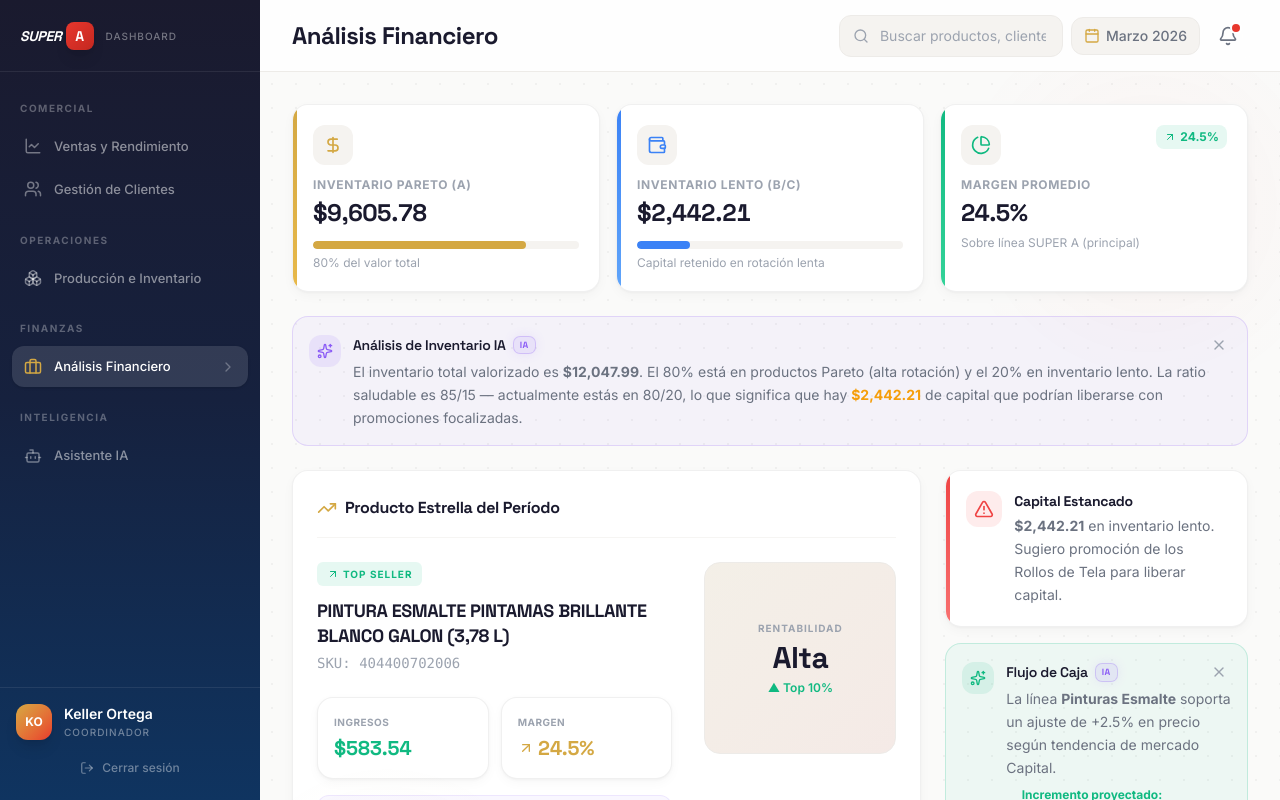
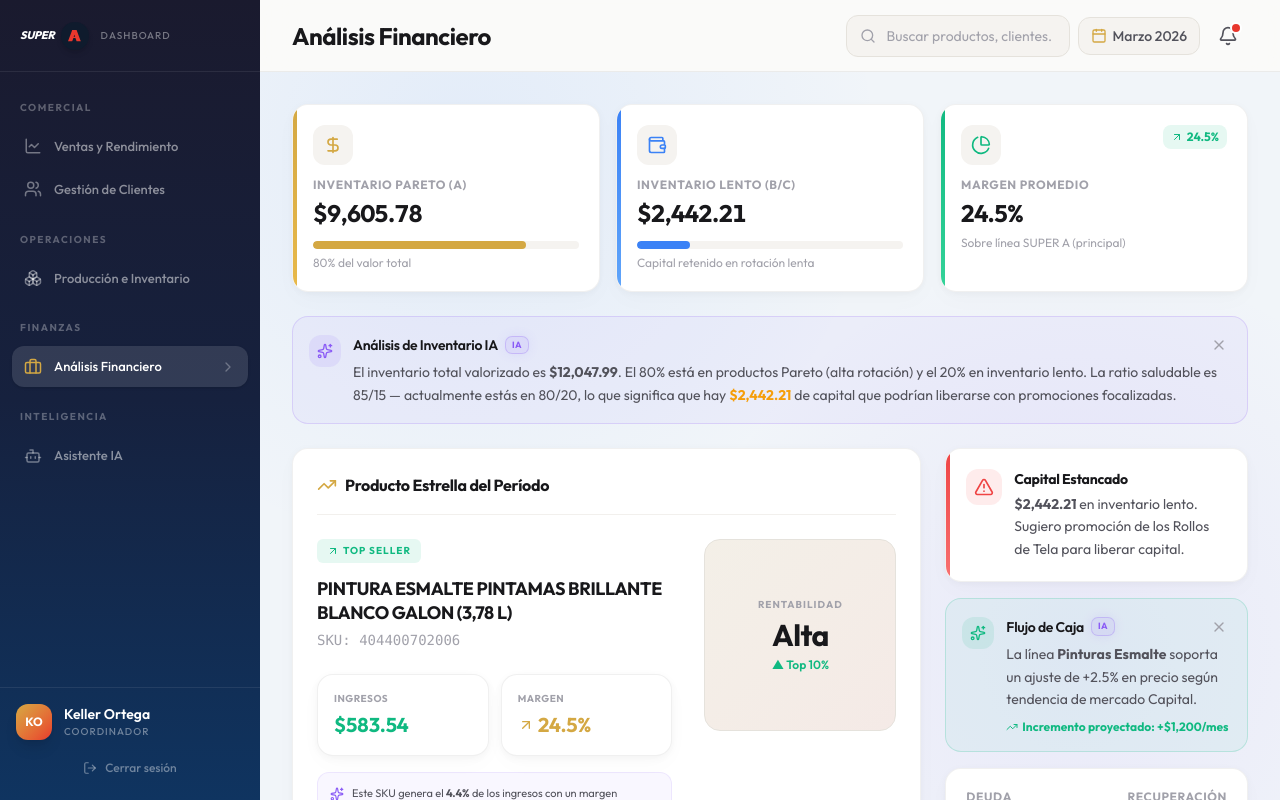
Before and after one commit to Nico317-ux/demo-2026-3-30, a React (Vite) app: page /finanzas in a window 1280 px wide. Built offline with nearby package versions, Linux system fonts and the light colour scheme.

Commit message:
nueva version

```diff
--- a/src/components/layout/Header.tsx
+++ b/src/components/layout/Header.tsx
@@ -9,7 +9,7 @@ export function Header() {
   const pageTitle = getRouteTitle(pathname);
 
   return (
-    <header className="sticky top-0 z-20 flex items-center justify-between h-[72px] border-b border-surface-2 bg-white/80 backdrop-blur-xl px-5 md:px-8">
+    <header className="sticky top-0 z-20 flex items-center justify-between h-[72px] header-light px-5 md:px-8">
       <div className="flex items-center gap-4">
         <button
           type="button"
--- a/src/components/layout/MainLayout.tsx
+++ b/src/components/layout/MainLayout.tsx
@@ -8,8 +8,8 @@ export function MainLayout() {
       <Sidebar />
       <div className="flex flex-col flex-1 overflow-hidden">
         <Header />
-        <main className="flex-1 overflow-y-auto bg-surface-0 bg-dot-grid p-5 md:p-8">
-          <div className="max-w-[1400px] mx-auto animate-fade-in-up relative blush-red blush-gold">
+        <main className="flex-1 overflow-y-auto dashboard-bg p-5 md:p-8">
+          <div className="max-w-[1400px] mx-auto animate-fade-in-up relative z-10">
             <Outlet />
           </div>
         </main>
--- a/src/components/shared/LogoBrand.tsx
+++ b/src/components/shared/LogoBrand.tsx
@@ -7,15 +7,15 @@ interface LogoBrandProps {
 }
 
 /**
- * Pure CSS recreation of the Super A brand logo.
- * "SUPER" in italic + red "A" badge.
+ * Pure CSS "SUPER A" logo.
+ * "SUPER" in bold italic text + navy circle with geometric red A.
  */
 export function LogoBrand({ size = 'md', className, showText = true }: LogoBrandProps) {
   const sizes = {
-    sm: { superText: 'text-sm', aBox: 'w-7 h-7', aText: 'text-sm', gap: 'gap-1' },
-    md: { superText: 'text-lg', aBox: 'w-9 h-9', aText: 'text-base', gap: 'gap-1.5' },
-    lg: { superText: 'text-2xl', aBox: 'w-11 h-11', aText: 'text-xl', gap: 'gap-2' },
-    xl: { superText: 'text-4xl', aBox: 'w-16 h-16', aText: 'text-3xl', gap: 'gap-3' },
+    sm: { text: 'text-[11px]', circle: 'w-7 h-7', gap: 'gap-1.5' },
+    md: { text: 'text-sm', circle: 'w-9 h-9', gap: 'gap-2' },
+    lg: { text: 'text-xl', circle: 'w-12 h-12', gap: 'gap-2.5' },
+    xl: { text: 'text-3xl', circle: 'w-16 h-16', gap: 'gap-3' },
   };
   const s = sizes[size];
 
@@ -23,34 +23,36 @@ export function LogoBrand({ size = 'md', className, showText = true }: LogoBrand
     <div className={cn("flex items-center", s.gap, className)}>
       {showText && (
         <span className={cn(
-          "font-display font-extrabold text-white uppercase italic tracking-wide select-none",
-          s.superText,
+          "font-display font-extrabold text-white uppercase italic tracking-wider select-none",
+          s.text,
         )}>
           SUPER
         </span>
       )}
-      <div className={cn(
-        "flex items-center justify-center bg-gradient-to-br from-brand-red to-[#c42820] rounded-lg shadow-lg",
-        s.aBox,
-      )}>
-        <span className={cn(
-          "font-display font-extrabold text-white leading-none select-none",
-          s.aText,
-        )}>
-          A
-        </span>
+      <div className={cn("rounded-full bg-brand-navy flex items-center justify-center shadow-md", s.circle)}>
+        <GeometricA className="w-[60%] h-[60%] text-brand-red" />
       </div>
     </div>
   );
 }
 
+function GeometricA({ className }: { className?: string }) {
+  return (
+    <svg viewBox="0 0 100 100" className={className} xmlns="http://www.w3.org/2000/svg">
+      <path
+        fill="currentColor"
+        d="M 37 18 L 63 18 L 88 85 L 63 85 L 56 66 L 44 66 L 37 85 L 12 85 Z M 50 46 L 45.5 58 L 54.5 58 Z"
+      />
+    </svg>
+  );
+}
+
 /**
- * Hero "SUPER" + Spinning "A" lockup for the login page.
- * "SUPER" is styled text, "A" is a 3D spinning cube.
+ * Hero lockup for login: SUPER text + large spinning A circle.
  */
 export function HeroBrandLockup() {
   return (
-    <div className="flex items-center justify-center gap-5 animate-fade-in-up">
+    <div className="flex items-center justify-center gap-6 animate-fade-in-up">
       {/* SUPER text */}
       <span
         className="text-6xl font-display font-extrabold text-white uppercase italic tracking-wider select-none"
@@ -61,28 +63,23 @@ export function HeroBrandLockup() {
         SUPER
       </span>
 
-      {/* Spinning A */}
+      {/* Spinning A in navy circle */}
       <div className="relative" style={{ perspective: '800px' }}>
         <div className="animate-spin-y-slow" style={{ transformStyle: 'preserve-3d' }}>
           <div
-            className="w-24 h-24 bg-gradient-to-br from-brand-red via-[#e63e35] to-[#b52a22] rounded-2xl flex items-center justify-center shadow-2xl relative overflow-hidden"
+            className="w-28 h-28 rounded-full bg-brand-navy flex items-center justify-center shadow-2xl relative overflow-hidden ring-1 ring-white/10"
             style={{
-              boxShadow: '0 0 40px rgba(232,55,45,0.35), 0 0 80px rgba(232,55,45,0.15), 0 12px 32px rgba(0,0,0,0.3)',
+              boxShadow: '0 0 50px rgba(15,52,96,0.5), 0 0 100px rgba(232,55,45,0.2), 0 16px 40px rgba(0,0,0,0.4)',
             }}
           >
             {/* Inner shine */}
-            <div className="absolute inset-0 bg-gradient-to-tr from-transparent via-white/15 to-transparent pointer-events-none" />
-            {/* The letter */}
-            <span
-              className="text-6xl font-display font-black text-white leading-none select-none relative z-10"
-              style={{ textShadow: '0 3px 6px rgba(0,0,0,0.25)' }}
-            >
-              A
-            </span>
+            <div className="absolute inset-0 rounded-full bg-gradient-to-tr from-transparent via-white/5 to-transparent pointer-events-none" />
+            {/* Geometric A */}
+            <GeometricA className="w-[60%] h-[60%] text-brand-red relative z-10" />
           </div>
         </div>
-        {/* Ambient glow underneath */}
-        <div className="absolute -bottom-3 left-1/2 -translate-x-1/2 w-20 h-5 bg-brand-red/25 rounded-full blur-xl" />
+        {/* Ambient glow */}
+        <div className="absolute -bottom-3 left-1/2 -translate-x-1/2 w-24 h-6 bg-brand-red/20 rounded-full blur-2xl" />
       </div>
     </div>
   );
--- a/src/index.css
+++ b/src/index.css
@@ -1,4 +1,4 @@
-@import url("https://fonts.googleapis.com/css2?family=Inter:wght@300;400;500;600;700;800&family=Space+Grotesk:wght@400;500;600;700&display=swap");
+@import url("https://fonts.googleapis.com/css2?family=Outfit:wght@300;400;500;600;700;800&display=swap");
 @import "tailwindcss";
 
 @theme {
@@ -6,15 +6,16 @@
   --color-brand-gold: #D4A843;
   --color-brand-cream: #FFF8F0;
   --color-brand-charcoal: #1A1A2E;
+  --color-brand-navy: #0F1B2D;
 
   --color-surface-0: #FAFAF9;
   --color-surface-1: #F5F3F0;
-  --color-surface-2: #EDEBE8;
+  --color-surface-2: #E5E2DC;
   --color-surface-card: #FFFFFF;
 
-  --color-text-primary: #1A1A2E;
-  --color-text-secondary: #6B7280;
-  --color-text-muted: #9CA3AF;
+  --color-text-primary: #18181b;
+  --color-text-secondary: #52525b;
+  --color-text-muted: #a1a1aa;
 
   --color-accent-emerald: #10B981;
   --color-accent-red: #EF4444;
@@ -22,8 +23,8 @@
   --color-accent-blue: #3B82F6;
   --color-accent-violet: #8B5CF6;
 
-  --font-sans: "Inter", system-ui, -apple-system, sans-serif;
-  --font-display: "Space Grotesk", system-ui, sans-serif;
+  --font-sans: "Outfit", system-ui, -apple-system, sans-serif;
+  --font-display: "Outfit", system-ui, sans-serif;
 }
 
 *, *::before, *::after { box-sizing: border-box; }
@@ -46,15 +47,15 @@ h1, h2, h3, h4, .font-display {
 
 /* ——— Glass Cards (Light Mode) ——— */
 .card {
-  background: white;
+  background: var(--color-surface-card);
   border-radius: 16px;
   border: 1px solid rgba(0,0,0,0.06);
-  box-shadow: 0 1px 3px rgba(0,0,0,0.04), 0 4px 12px rgba(0,0,0,0.03);
+  box-shadow: 0 2px 8px rgba(0,0,0,0.04), 0 8px 24px rgba(0,0,0,0.02);
   transition: box-shadow 0.3s ease, transform 0.3s ease;
 }
 
 .card:hover {
-  box-shadow: 0 4px 16px rgba(0,0,0,0.08), 0 8px 32px rgba(0,0,0,0.04);
+  box-shadow: 0 4px 16px rgba(0,0,0,0.08), 0 12px 40px rgba(0,0,0,0.05);
 }
 
 .card-lift:hover {
@@ -67,34 +68,27 @@ h1, h2, h3, h4, .font-display {
   background: linear-gradient(180deg, #1A1A2E 0%, #16213E 50%, #0F3460 100%);
 }
 
-/* ——— Subtle Dot Grid Background ——— */
-.bg-dot-grid {
-  background-image:
-    radial-gradient(circle, rgba(0,0,0,0.04) 1px, transparent 1px);
-  background-size: 24px 24px;
+/* ——— Dashboard Background (Light, blurry blueish-gray) ——— */
+.dashboard-bg {
+  background-color: #f1f5f9; /* Slate 100 */
+  position: relative;
+}
+.dashboard-bg::before {
+  content: '';
+  position: absolute;
+  top: 0; left: 0; right: 0; bottom: 0;
+  background:
+    radial-gradient(circle at 20% 10%, rgba(59,130,246,0.08), transparent 40%),
+    radial-gradient(circle at 80% 80%, rgba(139,92,246,0.08), transparent 40%);
+  pointer-events: none;
 }
 
-/* ——— Gradient Blush Accents ——— */
-.blush-red {
-  position: relative;
-}
-.blush-red::before {
-  content: '';
-  position: absolute;
-  top: -100px; right: -100px;
-  width: 400px; height: 400px;
-  background: radial-gradient(circle, rgba(232,55,45,0.04) 0%, transparent 70%);
-  pointer-events: none;
-  z-index: 0;
-}
-.blush-gold::after {
-  content: '';
-  position: absolute;
-  bottom: -80px; left: -80px;
-  width: 350px; height: 350px;
-  background: radial-gradient(circle, rgba(212,168,67,0.04) 0%, transparent 70%);
-  pointer-events: none;
-  z-index: 0;
+/* ——— Header on Light ——— */
+.header-light {
+  background: rgba(250, 250, 249, 0.75);
+  backdrop-filter: blur(20px) saturate(1.5);
+  -webkit-backdrop-filter: blur(20px) saturate(1.5);
+  border-bottom: 1px solid rgba(0,0,0,0.06);
 }
 
 /* ——— Animations ——— */
@@ -178,11 +172,11 @@ h1, h2, h3, h4, .font-display {
 .kpi-stripe-blue::before { background: linear-gradient(180deg, #3B82F6, #60A5FA); }
 .kpi-stripe-violet::before { background: linear-gradient(180deg, #8B5CF6, #A78BFA); }
 
-/* ——— Scrollbar ——— */
+/* ——— Scrollbar (Dark) ——— */
 ::-webkit-scrollbar { width: 6px; height: 6px; }
 ::-webkit-scrollbar-track { background: transparent; }
-::-webkit-scrollbar-thumb { background: rgba(0,0,0,0.12); border-radius: 8px; }
-::-webkit-scrollbar-thumb:hover { background: rgba(0,0,0,0.2); }
+::-webkit-scrollbar-thumb { background: rgba(255,255,255,0.12); border-radius: 8px; }
+::-webkit-scrollbar-thumb:hover { background: rgba(255,255,255,0.2); }
 
 /* ——— IA Badge Glow ——— */
 .ia-glow {
@@ -191,8 +185,8 @@ h1, h2, h3, h4, .font-display {
 
 /* ——— Selection ——— */
 ::selection {
-  background: rgba(212,168,67,0.2);
-  color: #1A1A2E;
+  background: rgba(212,168,67,0.3);
+  color: #FFFFFF;
 }
 
 /* ——— Focus Ring ——— */
@@ -216,3 +210,21 @@ tbody tr {
 .recharts-active-dot circle {
   transition: r 0.2s ease;
 }
+
+/* ——— Logo A Shape ——— */
+.logo-a-shape {
+  clip-path: polygon(
+    50% 0%,
+    100% 100%,
+    82% 100%,
+    72% 70%,
+    28% 70%,
+    18% 100%,
+    0% 100%,
+    50% 0%,
+    50% 0%
+  );
+}
+.logo-a-cutout {
+  clip-path: polygon(50% 35%, 64% 60%, 36% 60%);
+}
--- a/src/pages/Login.tsx
+++ b/src/pages/Login.tsx
@@ -91,7 +91,7 @@ export function Login() {
             <div className="grid grid-cols-2 gap-3">
               {[
                 { name: 'Keller Ortega', role: 'Coordinador', initials: 'KO', color: 'bg-brand-red' },
-                { name: 'Ana Martínez', role: 'Ejecutiva', initials: 'AM', color: 'bg-brand-gold' },
+                { name: 'Carlos Martinez', role: 'Vendedor Oriente', initials: 'CM', color: 'bg-brand-gold' },
               ].map((user, i) => (
                 <button
                   key={user.name}
```
Also changed, not shown: src/data/mockData.ts (+4 -3 lines).
